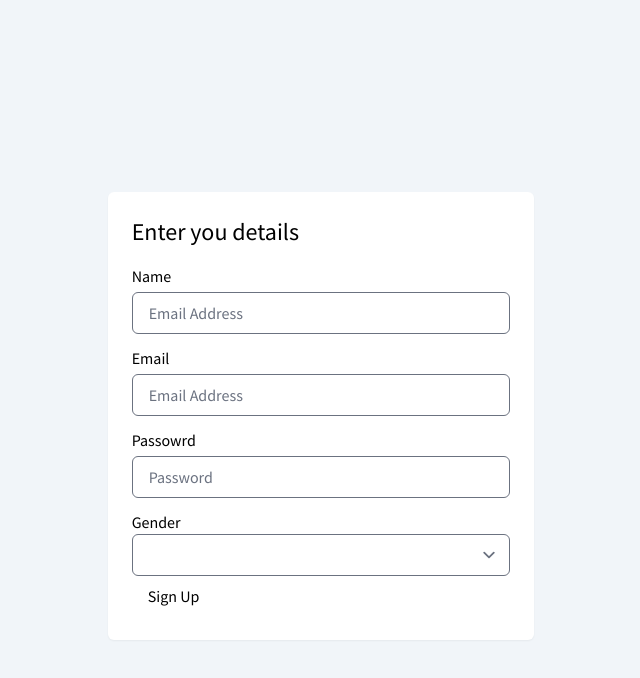
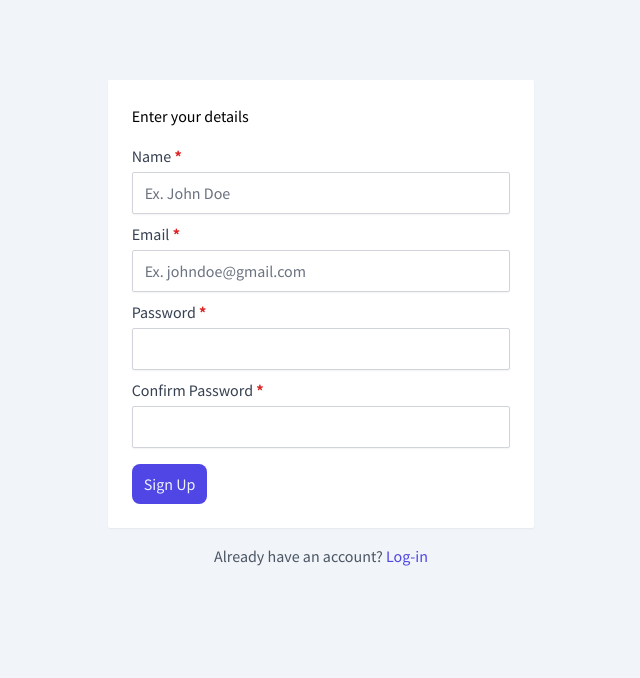
Before and after one commit to akocero/papierenei, a Vue app: page /signup in a window 1280 px wide. Shown: the top 678 px of the page, without its empty margins (319-959 px from the left). Built offline with nearby package versions, Linux system fonts and the light colour scheme.

Commit message:
feat: added sign up and login

```diff
--- a/package.json
+++ b/package.json
@@ -10,6 +10,7 @@
     "@headlessui/vue": "^1.6.7",
     "axios": "^0.27.2",
     "feather-icons": "4",
+    "js-cookie": "^3.0.1",
     "pinia": "^2.0.14",
     "uuid": "^8.3.2",
     "vue": "3",
--- a/src/components/BaseButton.vue
+++ b/src/components/BaseButton.vue
@@ -2,7 +2,7 @@
 	<router-link
 		v-if="_type === 'link'"
 		:to="routeObject"
-		class="inline-block rounded-sm py-2 px-3"
+		class="inline-block rounded-lg py-2 px-3"
 		:class="[
 			{
 				'bg-primary-600 text-primary-50 ': color === 'primary',
@@ -17,7 +17,7 @@
 	<button
 		v-else
 		:type="_type"
-		class="inline-block rounded-sm py-2 px-3"
+		class="inline-block rounded-lg py-2 px-3"
 		:class="[
 			{
 				'bg-primary-600 text-primary-50 ': color === 'primary',
--- a/src/components/TablePagination.vue
+++ b/src/components/TablePagination.vue
@@ -1,5 +1,5 @@
 <template>
-	<div class="mt-2 flex" v-if="!store.isLoading">
+	<div class="mt-2 flex" v-if="!store.isLoading && !store.error">
 		<h5 class="hidden text-sm text-gray-500 sm:block">
 			Showing {{ store.response.from }} to {{ store.response.to }} of
 			{{ store.response.total }} results
--- a/src/config/axios-config.js
+++ b/src/config/axios-config.js
@@ -4,7 +4,7 @@ import axios from 'axios';
 const axiosConfig = axios.create({
 	baseURL: 'http://localhost:4000/api/v1/',
 	headers: {
-		Authorization: `Bearer eyJhbGciOiJIUzI1NiIsInR5cCI6IkpXVCJ9.eyJpZCI6IjYyYzkxYzVjZDJlY2E5OTBmMzRiZmNiYSIsImlhdCI6MTY1ODk4ODk5MSwiZXhwIjoxNjU5MDc1MzkxfQ.oT290jg0SgcsLv28Ty1x3puCOsaILmEjPFxqL3FWXEI`,
+		Authorization: `Bearer eyJhbGciOiJIUzI1NiIsInR5cCI6IkpXVCJ9.eyJpZCI6IjYyYzkxYzVjZDJlY2E5OTBmMzRiZmNiYSIsImlhdCI6MTY1OTYxMzE1OCwiZXhwIjoxNjU5Njk5NTU4fQ.a76Cvp1AqI0MqKdotdH4kQuXYKQiHp_vLw4m0K2u8qE`,
 	},
 });
 
--- a/src/helpers/storeHelpers.js
+++ b/src/helpers/storeHelpers.js
@@ -14,7 +14,7 @@ const fetch = async (store, query) => {
 		return res.data;
 	} catch (err) {
 		store.isLoading = false;
-		console.log(err.response.data.message);
+		// console.log(err.response);
 		store.error = err.response.data;
 	}
 };
--- /dev/null
+++ b/src/stores/auth.js
@@ -0,0 +1,76 @@
+import { defineStore } from 'pinia';
+import axios from '../config/axios-config';
+import Cookies from 'js-cookie';
+
+export const useAuthStore = defineStore({
+	id: 'auth',
+	state: () => ({
+		user: Cookies.get('user') ? JSON.parse(Cookies.get('user')) : null,
+		token: Cookies.get('token') ? Cookies.get('token') : null,
+		isLoading: false,
+		url: `auth`,
+		response: null,
+		error: null,
+	}),
+	getters: {
+		doubleCount: (state) => state.counter * 2,
+	},
+	actions: {
+		setUser(payload) {
+			this.user = payload.user;
+			this.token = payload.token;
+			Cookies.set('user', JSON.stringify(payload.user), {
+				expires: 7,
+			});
+			Cookies.set('token', payload.token, {
+				expires: 7,
+			});
+		},
+		async login(email, password) {
+			this.isLoading = true;
+			this.error = null;
+			try {
+				const res = await axios.post(`${this.url}/login`, {
+					email,
+					password,
+				});
+				this.setUser(res.data);
+				this.error = null;
+				this.isLoading = false;
+				return res.data;
+			} catch (err) {
+				this.isLoading = false;
+				console.log(err);
+				this.error = err.response.data;
+			}
+		},
+		async singup(payload) {
+			this.isLoading = true;
+			this.error = null;
+
+			const { name, email, password, passwordConfirm } = payload;
+			try {
+				const res = await axios.post(`${this.url}/register`, {
+					name,
+					email,
+					password,
+					passwordConfirm,
+				});
+				this.setUser(res.data);
+				this.error = null;
+				this.isLoading = false;
+				return res.data;
+			} catch (err) {
+				this.isLoading = false;
+				console.log(err);
+				this.error = err.response.data;
+			}
+		},
+		async me() {
+			console.log('getMe');
+		},
+		async updateMe() {
+			console.log('updateMe');
+		},
+	},
+});
--- a/src/views/Login.vue
+++ b/src/views/Login.vue
@@ -1,11 +1,12 @@
 <template>
 	<div class="bg-slate-100 h-screen pt-16">
+		<AlertList :alerts="alerts" />
 		<div class="mb-8 text-center text-gray-500">
 			<VueFeather type="box" size="48" class="" />
 			<h2 class="text-2xl">EMPEROR</h2>
 		</div>
 		<div
-			class="mx-auto w-2/3 overflow-hidden rounded-md bg-white shadow-md lg:w-1/4"
+			class="mx-auto w-2/3 overflow-hidden rounded-md bg-white shadow-sm lg:w-1/4"
 		>
 			<div class="p-6">
 				<div class="mb-7 text-center text-gray-500">
@@ -54,15 +55,26 @@
 						</div>
 					</label>
 					<input
+						v-if="!store.isLoading"
 						type="submit"
 						class="block w-full rounded-md bg-primary-500 px-2 py-2 text-white hover:bg-primary-600 focus:outline-none focus:ring focus:ring-primary-300 active:bg-primary-700"
-						value="Log In"
+						value="Log-in"
+					/>
+					<input
+						v-if="store.isLoading"
+						type="submit"
+						class="block w-full rounded-md bg-primary-500 px-2 py-2 text-white hover:bg-primary-600 focus:outline-none focus:ring focus:ring-primary-300 active:bg-primary-700 disabled:border-0 disabled:bg-gray-200 disabled:text-gray-500 disabled:shadow-none"
+						value="Logging-in..."
+						disabled
 					/>
 				</form>
 			</div>
 			<hr />
 			<div class="p-6 text-center text-gray-600">
-				New to EMPEROR ? <RouterLink to="/signup">Sign Up</RouterLink>
+				New to EMPEROR ?
+				<RouterLink to="/signup" class="text-primary-600"
+					>Sign Up</RouterLink
+				>
 			</div>
 		</div>
 	</div>
@@ -70,11 +82,21 @@
 
 <script setup>
 import { ref } from '@vue/reactivity';
+import { useAuthStore } from '@/stores/auth';
+import useAlert from '../composables/useAlert';
+import AlertList from '@/components/AlertList.vue';
 
+const { pushAlert, alerts } = useAlert();
 const email = ref('');
 const password = ref('');
+const store = useAuthStore();
 
-const handleSubmit = () => {
-	console.log(email.value, password.value);
+const handleSubmit = async () => {
+	await store.login(email.value, password.value);
+
+	if (store.error) {
+		pushAlert('error', store.error.message);
+		console.log('errprs:', store.error);
+	}
 };
 </script>
--- a/src/views/Signup.vue
+++ b/src/views/Signup.vue
@@ -1,46 +1,104 @@
 <script setup></script>
 
 <template>
-	<div class="bg-slate-100 h-screen pt-48">
-		<div class="mx-auto w-11/12 rounded-md bg-white p-6 shadow-sm md:w-1/3">
-			<h2 class="mb-4 text-2xl">Enter you details</h2>
-			<form>
-				<label class="mb-3 block">
-					<span class="mb-1 block">Name</span>
-					<input
-						type="text"
-						placeholder="Email Address"
-						class="w-full rounded-md border py-2 px-4"
+	<div class="bg-slate-100 h-screen pt-20">
+		<AlertList :alerts="alerts" />
+		<div class="card mx-auto w-11/12 md:w-1/3">
+			<div class="mb-4">
+				<h2 class="text-base">Enter your details</h2>
+			</div>
+			<form @submit.prevent="handleSubmit">
+				<div class="mb-2">
+					<BaseInput
+						id="input_name"
+						label="Name"
+						v-model="name"
+						:error="error"
+						:errorField="error?.errors?.name || null"
+						placeholder="Ex. John Doe"
+						:required="true"
 					/>
-				</label>
-				<label class="mb-3 block">
-					<span class="mb-1 block">Email</span>
-					<input
-						type="text"
-						placeholder="Email Address"
-						class="w-full rounded-md border py-2 px-4"
+				</div>
+
+				<div class="mb-2">
+					<BaseInput
+						id="input_email"
+						type="email"
+						label="Email"
+						v-model="email"
+						:error="error"
+						:errorField="error?.errors?.email || null"
+						placeholder="Ex. johndoe@gmail.com"
+						:required="true"
 					/>
-				</label>
-				<label class="mb-3 block">
-					<span class="mb-1 block">Passowrd</span>
-					<input
-						type="text"
-						placeholder="Password"
-						class="w-full rounded-md border py-2 px-4"
+				</div>
+
+				<div class="mb-2">
+					<BaseInput
+						type="password"
+						id="input_password"
+						label="Password"
+						v-model="password"
+						:error="error"
+						:errorField="error?.errors?.password || null"
+						placeholder=""
+						:required="true"
 					/>
-				</label>
+				</div>
 
-				<label class="mb-3" for="gender">Gender</label>
-				<select class="w-full rounded-md" id="gender">
-					<option value=""></option>
-					<option value="">Male</option>
-					<option value="">Female</option>
-				</select>
-
-				<button class="bg-slate-800 text-cyan-100 rounded-md px-4 py-2">
-					Sign Up
-				</button>
+				<div class="mb-2">
+					<BaseInput
+						type="password"
+						id="input_passwordConfirm"
+						label="Confirm Password"
+						v-model="passwordConfirm"
+						:error="error"
+						:errorField="error?.errors?.passwordConfirm || null"
+						placeholder=""
+						:required="true"
+					/>
+				</div>
+				<div class="mt-4">
+					<BaseButton text="Sign Up" _type="submit" />
+				</div>
 			</form>
 		</div>
+		<h3 class="text-center text-gray-600">
+			Already have an account?
+			<RouterLink to="/login" class="text-primary-600">Log-in</RouterLink>
+		</h3>
 	</div>
 </template>
+<script setup>
+import BaseInput from '@/components/BaseInput.vue';
+import BaseButton from '@/components/BaseButton.vue';
+import { useAuthStore } from '@/stores/auth';
+import useAlert from '@/composables/useAlert';
+import AlertList from '@/components/AlertList.vue';
+import { ref } from 'vue';
+
+const { pushAlert, alerts } = useAlert();
+const store = useAuthStore();
+const name = ref('');
+const email = ref('');
+const password = ref('');
+const passwordConfirm = ref('');
+const error = ref(null);
+
+const handleSubmit = async () => {
+	error.value = null;
+
+	await store.singup({
+		email: email.value,
+		name: name.value,
+		password: password.value,
+		passwordConfirm: passwordConfirm.value,
+	});
+
+	if (store.error) {
+		error.value = store.error;
+		pushAlert('error', store.error.message);
+		console.log('errprs:', store.error);
+	}
+};
+</script>
--- a/src/views/customer/index.vue
+++ b/src/views/customer/index.vue
@@ -107,9 +107,10 @@ const searchOptions = [
 
 onBeforeMount(async () => {
 	if (store.list.length <= 0) {
-		fetchData();
+		await fetchData();
 	}
 	if (store.error) {
+		console.log('index', store.error);
 		pushAlert('error', store.error.message);
 		return;
 	}
```
Also changed, not shown: 1 other file (tests, documents, lock files or other folders).
